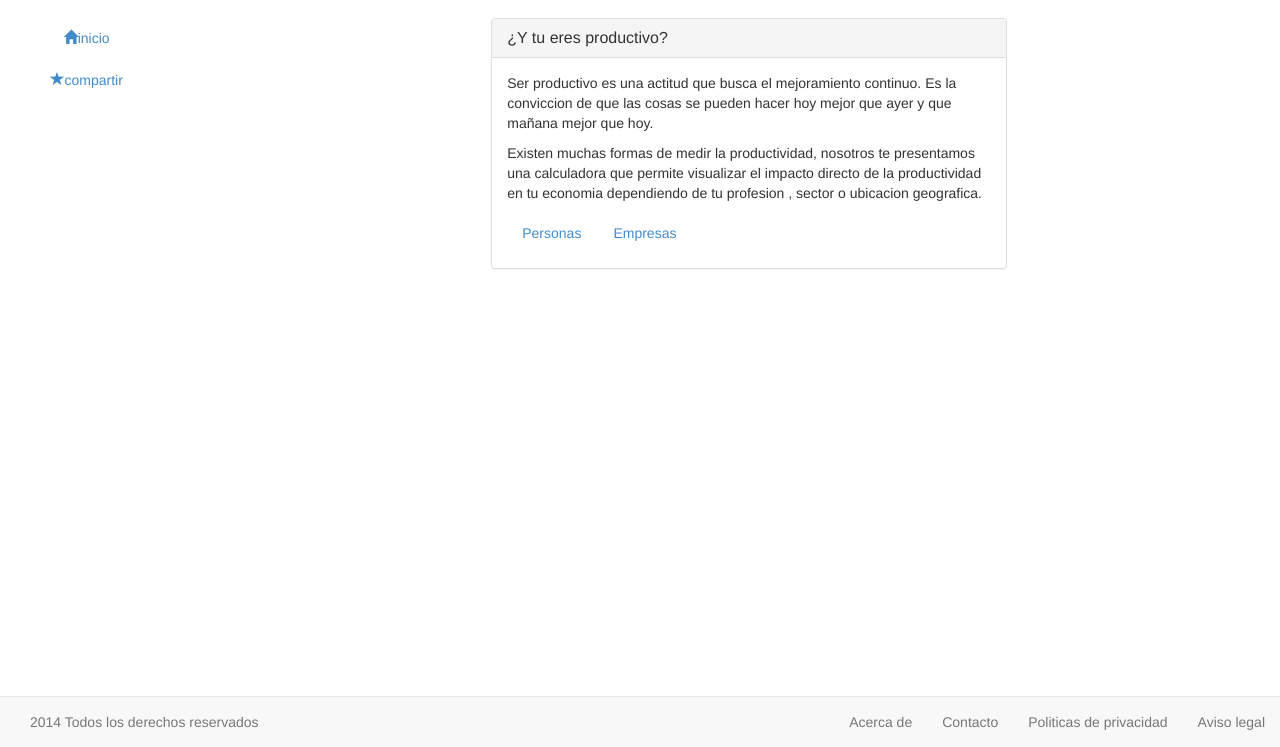
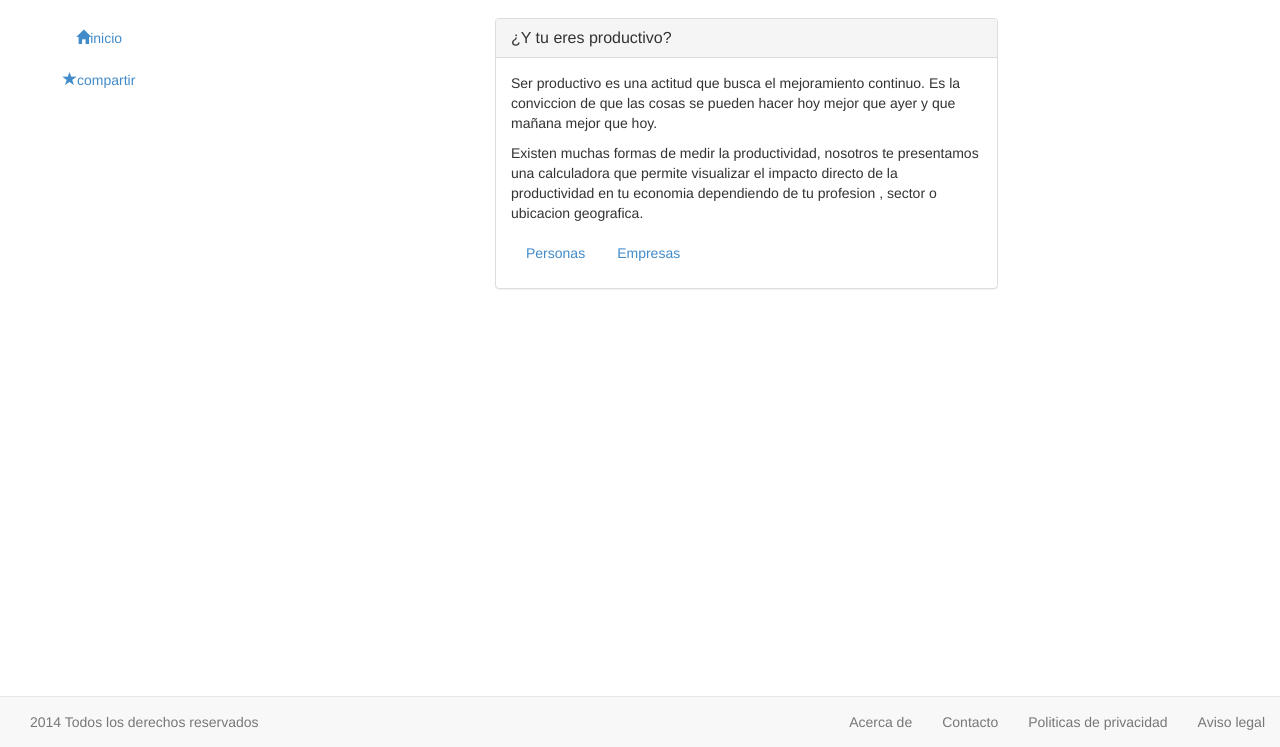
Before and after one commit to piratadelfuturo/CalculadoraProductividad, a plain HTML site: page src/index.html in a window 1280 px wide. Shown: the part 53-800 px from the top of the page. Drawn offline with Linux system fonts and the light colour scheme.

Commit message:
fix de margenes para layout

```diff
--- a/src/css/main.css
+++ b/src/css/main.css
@@ -3,7 +3,7 @@
     body {
         padding-bottom: 70px;
     }
-    body > header, body > footer{
+    body > header, body footer,body > section{
         padding: 0 15px;
     }
 }
--- a/src/index.html
+++ b/src/index.html
@@ -31,7 +31,8 @@
                 </div>
             </div>
         </header>
-        <section class="container-fluid">
+        <section>
+            <div class="container-fluid">
                 <div class="row">
                     <ul class="col-md-2 col-sm-1 nav nav-pills nav-stacked text-center">
                         <li><a href="#"><span class="glyphicon glyphicon-home"></span><span class="glyphicon-class">inicio</span></a></li>
@@ -64,7 +65,7 @@
                         </div>
                     </div>
                 </div>
-        </section>
+            </div>
             <footer class="navbar navbar-default navbar-fixed-bottom">
                 <p class="navbar-text" >2014 Todos los derechos reservados</div>
                 <div class="collapse navbar-collapse">
@@ -84,6 +85,7 @@
                     </ul>
                 </div>
             </footer>
+        </section>
         <script type="text/template" id="cp_template">
             <form id="cp_form" class="calculadora">
             <fieldset id="#cp_fs1">
```
Also changed, not shown: src/js/views/FrameCalculadoraView.js (added, +12 -0 lines). Lines whose indentation alone changed are shown as unchanged.
